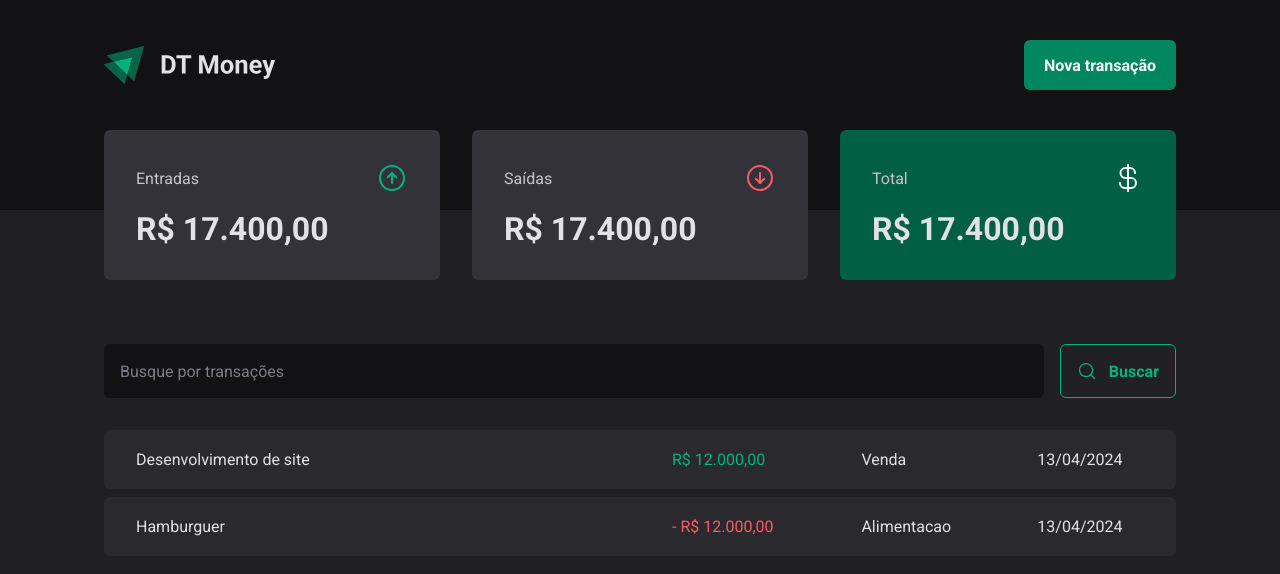
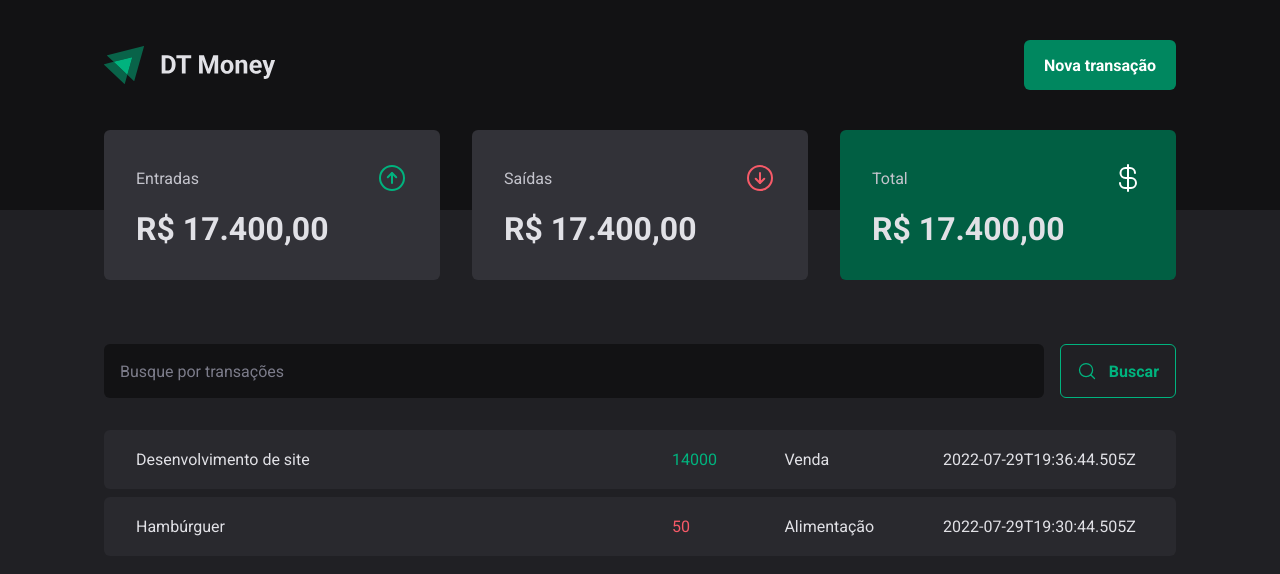
Before and after one commit to fabiobatoni/DT-money, a React (Vite) app: page / in a window 1280 px wide. Shown: the top 574 px of the page. Built offline with nearby package versions, Linux system fonts and the light colour scheme; data requests are answered from the project's data file.

Commit message:
component: transactions: makes HTTP request
Uses the browser's fetch function to load
data from our API into the front-end transaction
list

Signed-off-by: fabiobatoni <fabio_batoni@hotmail.com>

```diff
--- a/src/pages/Transactions/index.tsx
+++ b/src/pages/Transactions/index.tsx
@@ -1,9 +1,33 @@
+import { useEffect, useState } from "react";
 import { Header } from "../../components/Header";
 import { Summary } from "../../components/Summary";
 import { SearchForm } from "./components/SearchForm";
 import { PriceHighlight, TransactionsContainer, TransactionsTable } from "./styles";
 
+interface Transaction {
+  id: number;
+  description: string;
+  type: 'income' | 'outcome';
+  price: number;
+  category: string;
+  createdAt: string;
+}
+
 export function Transactions() {
+
+  const [transactions, setTransactions] = useState<Transaction[]>([]);
+
+  async function loadTransactions() {
+    const response = await fetch('http://localhost:3000/transactions')
+    const data = await response.json()
+
+    setTransactions(data)
+  }
+
+  useEffect(() => {
+    loadTransactions()
+  }, []);
+
   return(
     <div>
       <Header />
@@ -13,28 +37,20 @@
         <SearchForm />
 
         <TransactionsTable>
-          <tbody>
-            <tr>
-              <td width="50%">Desenvolvimento de site</td>
-              <td>
-                <PriceHighlight variant="income">
-                  R$ 12.000,00
-                </PriceHighlight>
-              </td>
-              <td>Venda</td>
-              <td>13/04/2024</td>
-            </tr>
-            <tr>
-              <td width="50%">Hamburguer</td>
-              <td>
-               <PriceHighlight variant="outcome">
-                  - R$ 12.000,00
-                </PriceHighlight>
-              </td>
-              <td>Alimentacao</td>
-              <td>13/04/2024</td>
-            </tr>
-          </tbody>
+            {transactions.map(transaction => {
+              return (
+                <tr key={transaction.id}>
+                  <td width="50%">{transaction.description}</td>
+                  <td>
+                    <PriceHighlight variant={transaction.type}>
+                      {transaction.price}
+                    </PriceHighlight>
+                  </td>
+                  <td>{transaction.category}</td>
+                  <td>{transaction.createdAt}</td>
+                </tr>
+              )
+            })}
         </TransactionsTable>
       </TransactionsContainer>
     </div>
```
